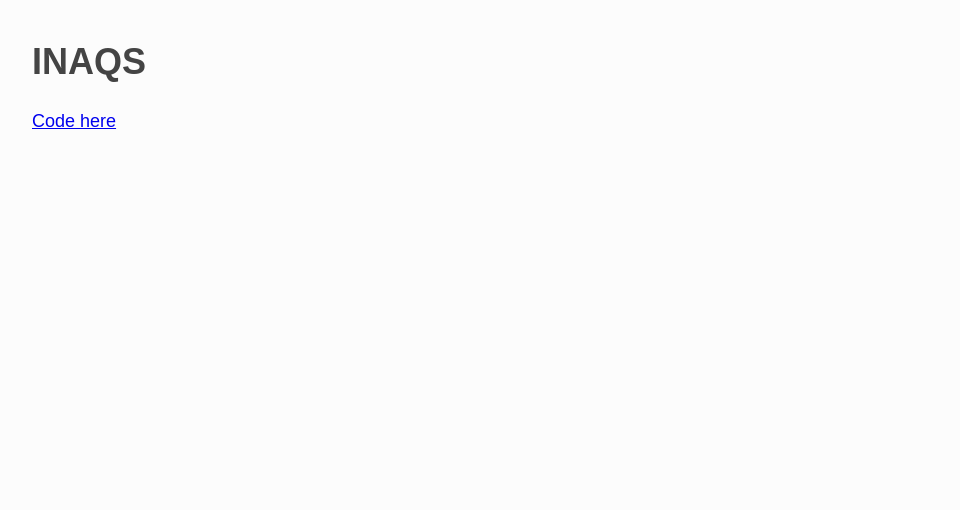
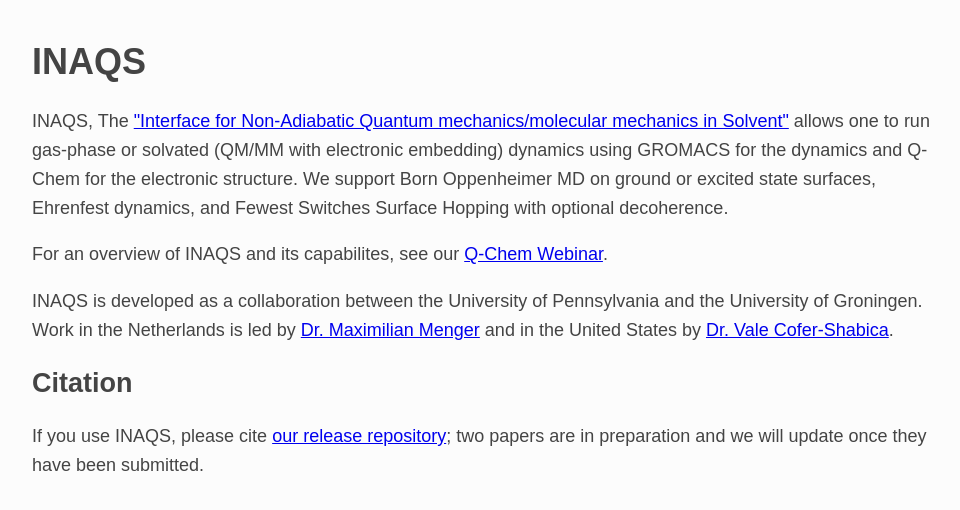
Before and after one commit to INAQS/INAQS.github.io, a plain HTML site: page index.html in a window 1280 px wide. Shown: the whole page, without its empty margins (148-1108 px from the left). Drawn offline with Linux system fonts and the light colour scheme.

Commit message:
merge readme contents

```diff
--- a/index.html
+++ b/index.html
@@ -10,6 +10,21 @@
   </head>
   <body>
     <h1>INAQS</h1>
-    <a href="https://github.com/INAQS/inaqs_release">Code here</a>
+    <p>
+    INAQS, The <a href="https://github.com/INAQS/inaqs_release">"Interface for Non-Adiabatic Quantum mechanics/molecular mechanics in Solvent"</a> allows one to run gas-phase or solvated (QM/MM with electronic embedding) dynamics using GROMACS for the dynamics and Q-Chem for the electronic structure. We support Born Oppenheimer MD on ground or excited state surfaces, Ehrenfest dynamics, and Fewest Switches Surface Hopping with optional decoherence.
+    </p>
+
+    <p>
+    For an overview of INAQS and its capabilites, see our <a href="https://www.q-chem.com/webinars/45/">Q-Chem Webinar<a>.
+    </p>
+
+    <p>
+INAQS is developed as a collaboration between the University of Pennsylvania and the University of Groningen. Work in the Netherlands is led by <a href="mailto:m.f.s.j.menger@rug.nl">Dr. Maximilian Menger</a> and in the United States by <a href="https://vale.science">Dr. Vale Cofer-Shabica</a>.
+    </p>
+
+    <h2>Citation</h2>
+    <p>
+      If you use INAQS, please cite <a href="https://github.com/INAQS/inaqs_release">our release repository</a>; two papers are in preparation and we will update once they have been submitted.
+      <p>
   </body>
 </html>
```
